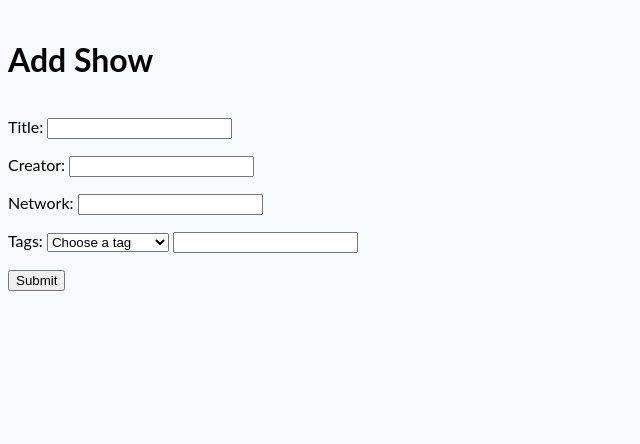
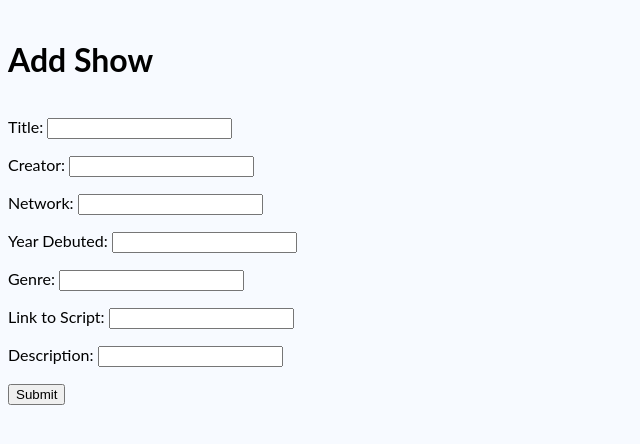
Before and after one commit to chloeymoon/cs304-shows-and-tel, a Flask app: page /add in a window 1280 px wide. Shown: the part 45-489 px from the top of the page, without its empty margins (0-640 px from the left). Run offline with Flask 2, Linux system fonts and the light colour scheme; some libraries are stand-ins or nearby versions.

Commit message:
added add function, changed add.html

```diff
--- a/app.py
+++ b/app.py
@@ -1,10 +1,11 @@
 from flask import (Flask, render_template, make_response, url_for, request,
                    redirect, flash, session, send_from_directory, jsonify)
 from werkzeug import secure_filename
-import random, math
+import functions, random, math
+
+
 app = Flask(__name__)
 
-import functions
 
 app.secret_key = ''.join([ random.choice(('ABCDEFGHIJKLMNOPQRSTUVXYZ' +
                                           'abcdefghijklmnopqrstuvxyz' +
@@ -23,13 +24,43 @@ def index():
 @app.route('/add', methods=['GET','POST'])
 def add():
     '''Allows users to add a show to the database'''
+    conn = functions.getConn('c9')
+    curs = conn.cursor()
+
     if request.method == 'GET':
         return render_template('add.html')
     if request.method == 'POST':
         conn = functions.getConn('c9')
-        # insert data to database
-        # and flash a message saying it's successful
+        title = request.form.get('title')
+        year = request.form.get('year')
+        genre = request.form.get('genre')
+        script = request.form.get('script')
+        description = request.form.get('description')
+        creator = request.form.get('creator')
+        network = request.form.get('network')
+
+        if title == "":
+            flash("Title must be nonempty")
+            return render_template('add.html')
+
+        elif script == "":
+            flash("Script must be nonempty")
+            return render_template('add.html')
+
+        else:
+            curs.execute('select title from shows where title=%s', [title])
+            databaseTitles = curs.fetchone()
+            if(databaseTitles == None):
+                curs.execute('insert into shows (title, year, genre, script, description) values(%s, %s, %s, %s, %s)', [title, year, genre, script, description])
+                curs.execute('insert into creators (name) values(%s)', [creator])
+                curs.execute('insert into networks (name) values(%s)', [network])
+                flash("TV show: " + title + " successfully inserted")
+                return render_template('add.html')
+            else:
+                flash("TV Show already exists in database")
+                return render_template('add.html')
         return render_template('add.html')
+
 
 @app.route('/displayAll/', methods=['GET'])
 def displayAll():
@@ -49,6 +80,8 @@ def profile(sid):
         return render_template('profile.html', show=show, creators=creators)
 
 
+
+
 # @app.route('/results/', methods=['GET', 'POST'])
 # def results():
 #     if request.method == 'GET':
@@ -57,6 +90,7 @@ def profile(sid):
 
 @app.route('/search/', methods=['POST','GET'])
 def search():
+    '''Displays all the user requested search results'''
     if request.method == 'POST':
         conn = functions.getConn('c9')
         title = request.form['title']
--- a/templates/add.html
+++ b/templates/add.html
@@ -2,6 +2,16 @@
 
 {% block content %}
 <h1>Add Show</h1>
+
+{% with messages = get_flashed_messages() %}
+  {% if messages %}
+    <div id="flashes">
+    {% for msg in messages %}
+      <p>{{msg}}</p>
+    {% endfor %}
+    </div>
+  {% endif %}
+{% endwith %}
 
 <form id="search" method=POST action={{url_for('add')}}>
     <div class=form-inputs>
@@ -9,6 +19,7 @@
         <p><label for=title>Title:
             <input type="text" id="title" name="title" />
         </label></p>
+
         <p><label for=creator>Creator:
             <input type="text" id="creator" name="creator" />
         </label></p>
@@ -17,6 +28,24 @@
             <input type="text" id="network" name="network" />
         </label></p>
 
+        <p><label for=year>Year Debuted:
+            <input type="text" id="year" name="year" />
+        </label></p>
+
+        <p><label for=genre>Genre:
+            <input type="text" id="genre" name="genre" />
+        </label></p>
+
+        <p><label for=script>Link to Script:
+            <input type="text" id="script" name="script" />
+        </label></p>
+
+        <p><label for=description>Description:
+            <input type="text" id="description" name="description" />
+        </label></p>
+
+
+<!--
         <p><label for="tags">Tags:
             <select id="tags" name="tags">
                 <option>Choose a tag</option>
@@ -30,6 +59,9 @@
         <label for="tag-arg">
             <input type="text" id="tag-arg" name="tag-arg"/>
         </label></p>
+        -->
+
+
         <p><button type="submit">Submit</button></p>
     </div>
 
```
